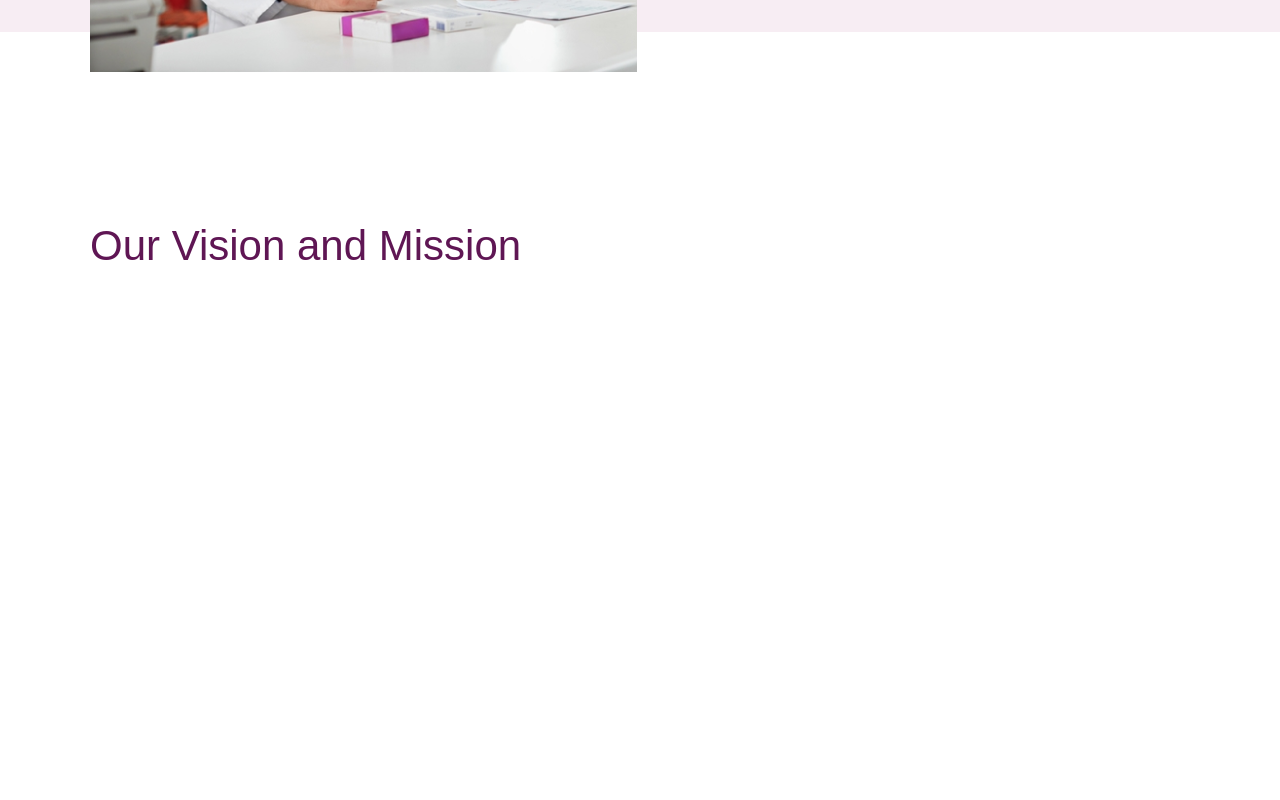
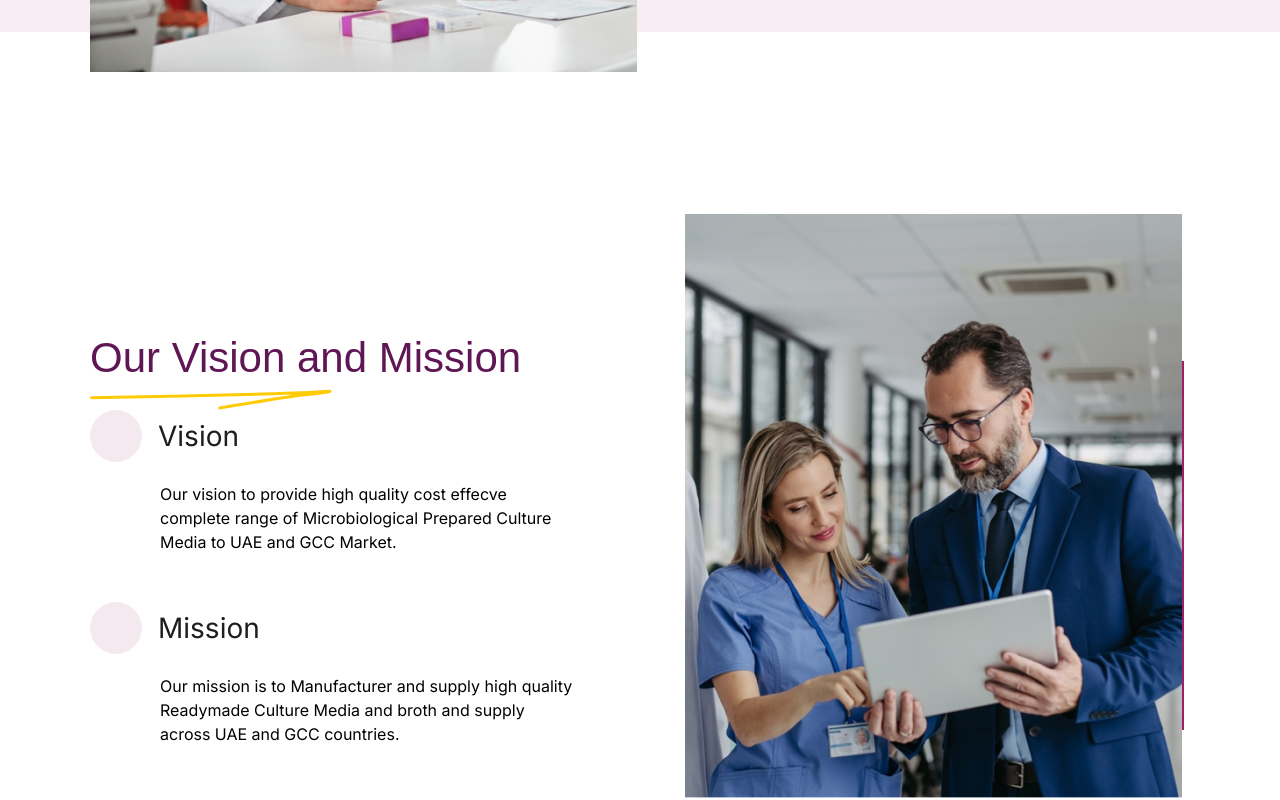
Before and after one commit to mtalha987/microbiano, a Next.js app: page / in a window 1280 px wide. Shown: the part 3706-4506 px from the top of the page. Before the commit the page ends 3983 px from the top, so only its background shows below. Built offline with nearby package versions, Linux system fonts and the light colour scheme.

Commit message:
Our Vision Section Done

```diff
--- a/app/Components/Vision.jsx
+++ b/app/Components/Vision.jsx
@@ -1,23 +1,40 @@
 import React from 'react'
 import Image from 'next/image'
-// import Vector from '@/public/images/vector1.svg'
+import Vector from '@/public/images/Vector1.svg'
+import VisionImg from '@/public/images/vision.png'
 
 const Vision = () => {
   return (
     <>
-        <div className='mt-[182px] md:ml-[90px] sm:ml-5'>
-            <div>
+        <div className='  md:mt-[182px] md:ml-[90px] sm:ml-5 flex flex-wrap lg:flex-nowrap justify-center lg:justify-normal'>
+            <div className='lg:w-6/12 mx-4 md:mx-0'>
+                <div className='mt-28'>
                 <h2 className="text-[#5f1654] text-[42px] font-normal font-['Arial'] xs:text-center">Our Vision and Mission</h2>
-                <div>
+                    <Image src={Vector} className='mg:ml-44' />
+                </div>
+                <div className='xs:mr-2'>
                     <div>
-                        <div></div>
-                        <p></p>
+                        <div className='flex items-center gap-4'>
+                            <div className="w-[52px] h-[52px] bg-[#f5e9f0] rounded-[100px]" ></div>
+                            <div className="text-[#1e1e1e] text-[28px] font-normal font-['Inter']">Vision</div>
+
+                        </div>
+                        <p className="w-[70%] xs:w-[85%] text-black text-base font-normal font-['Inter'] leading-normal ml-[70px] mt-5">Our vision to provide high quality cost effecve complete range of Microbiological Prepared Culture Media to UAE and GCC Market.</p>
+                    </div>
+                    <div className='mt-12'>
+                        <div className='flex items-center gap-4'>
+                            <div className="w-[52px] h-[52px] bg-[#f5e9f0] rounded-[100px]" ></div>
+                            <div className="text-[#1e1e1e] text-[28px] font-normal font-['Inter']">Mission</div>
+
+                        </div>
+                        <p className="w-[70%] xs:w-[85%] text-black text-base font-normal font-['Inter'] leading-normal ml-[70px] mt-5">Our mission is to Manufacturer and supply high quality Readymade Culture Media and broth and supply across UAE and GCC countries.</p>
                     </div>
 
                 </div>
             </div>
-            <div>
-
+            <div className='lg:w-6/12 lg:relative '>
+                <Image src={VisionImg} className='mt-12 lg:mt-0'/>
+                <div className="w-[155px] h-[369px] bg-[#9e1f66] lg:absolute -z-10 top-[25%] right-24 hidden lg:block" />
             </div>
         </div>
     </>
--- a/app/layout.js
+++ b/app/layout.js
@@ -4,8 +4,8 @@ import "./globals.css";
 const inter = Inter({ subsets: ["latin"] });
 
 export const metadata = {
-  title: "Create Next App",
-  description: "Generated by create next app",
+  title: "Microbiano",
+  description: "Created By Muhammad Talha Rehman",
 };
 
 export default function RootLayout({ children }) {
```
Also changed, not shown: public/images/vision.png (added).
